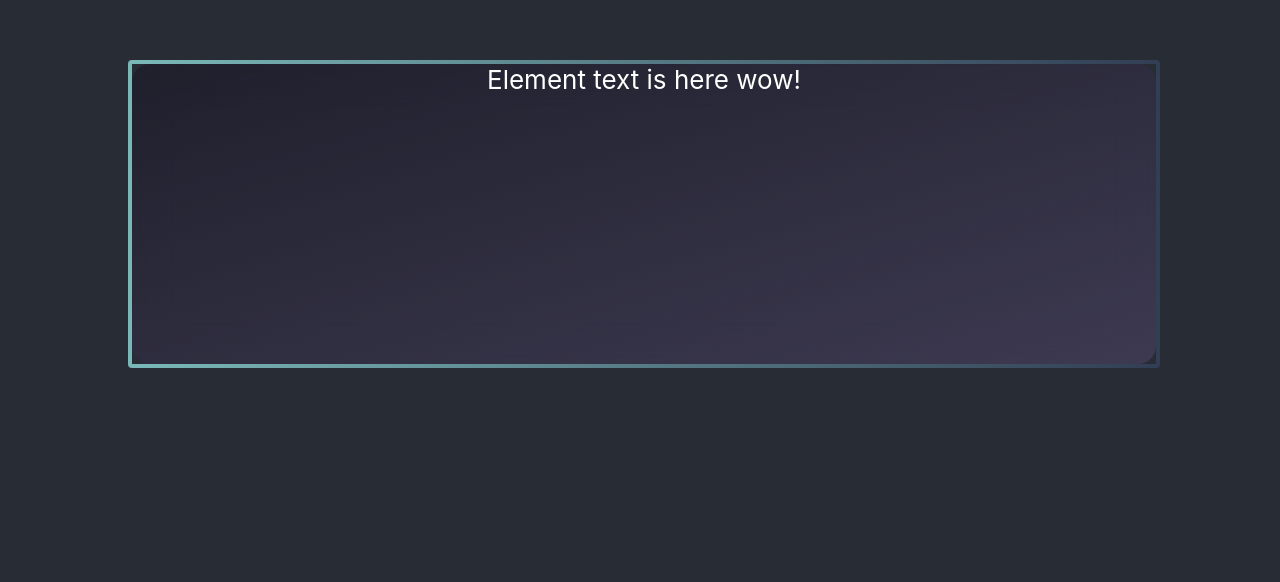
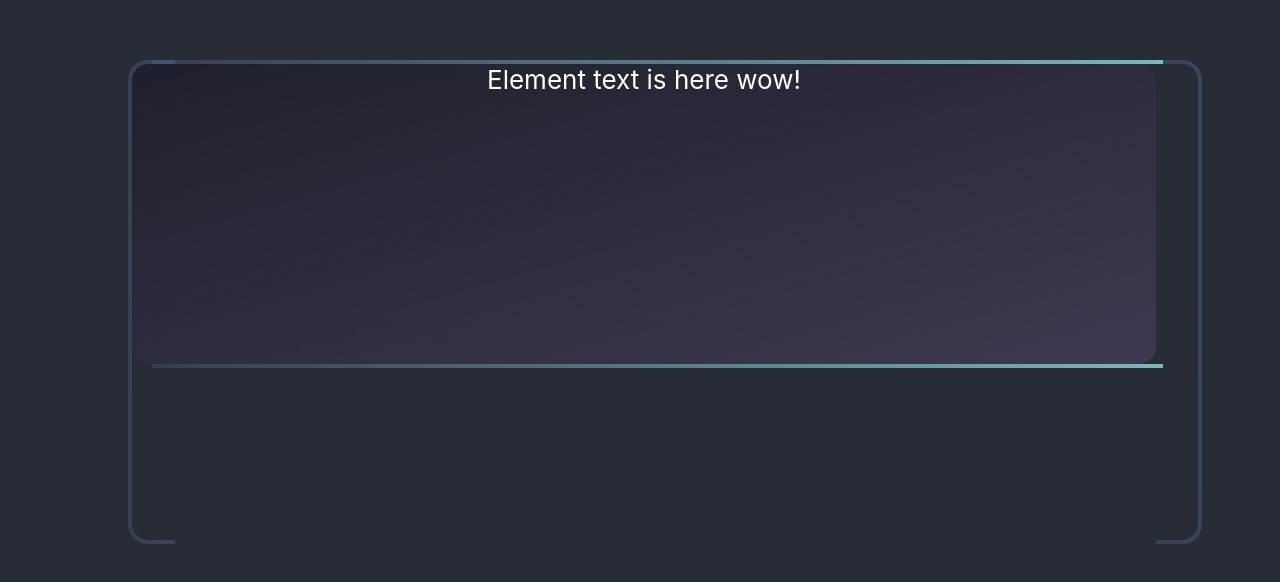
Before and after one commit to Jrschellenberg/glass-morphism-gradient-border-radius-example, a React (Create React App) app: page / in a window 1280 px wide. Shown: the part 186-768 px from the top of the page. Built offline with nearby package versions, Linux system fonts and the light colour scheme.

Commit message:
hold here

```diff
--- a/src/App.css
+++ b/src/App.css
@@ -1,6 +1,7 @@
 :root {
-  --color-left: rgba(154, 238, 235, 0.72);
-  --color-right: rgba(102, 156, 248, 0.16);
+  --color-left: rgba(102, 156, 248, 0.16);
+  --color-right: rgba(154, 238, 235, 0.72);
+
   --border-radius: 150px;
   --border-width: 4px;
 }
@@ -54,7 +55,8 @@
 
 .top,.bottom {
   height: var(--border-width);
-  width: calc(100% - var(--border-width) - var(--border-width));
+  left: 20px;
+  width: 98%;
   margin: 0 var(--border-width);
   background: linear-gradient(to right, var(--color-left), var(--color-right));
 }
@@ -62,26 +64,18 @@
 .left {
   left: 0;
   top: 0;
-  background: var(--color-left);
-  border-top-left-radius: var(--border-radius);
-  border-bottom-left-radius: var(--border-radius);
+
 }
 
 .right {
   right: 0;
   top: 0;
-  background: var(--color-right);
-  border-bottom-right-radius: var(--border-radius);
-  border-top-right-radius: var(--border-radius);
+
 }
 
 .top {
   top: 0;
-  left: 0;
-
 }
 .bottom {
   bottom: 0;
-  left: 0;
-
 }
--- a/src/App.js
+++ b/src/App.js
@@ -1,7 +1,13 @@
+import { useRef } from 'react';
 import './App.css';
+
+import { LineLeft, LineRight, } from './components'
 
 
 function GlassMorphism({ children , colorLeft, colorRight, borderRadius, borderWidth}) {
+  const ref = useRef()
+
+  console.log("ref", ref.current);
   return (
     <div className="App"
       style={{
@@ -14,9 +20,16 @@ function GlassMorphism({ children , colorLeft, colorRight, borderRadius, borderW
     >
       <div className="App-header">
         <div className="center-horizontal">
-          <div className="wrapper">
-            <div className="left" />
-            <div className="right" />
+          <div className="wrapper" ref={ref}>
+            <div className="left" >
+              <LineLeft
+                height={484}
+              />
+            </div>
+            <div className="right" >
+              <LineRight />
+            </div>
+
             <div className="top" />
             <div className="bottom" />
             <div className="glass-morphism">
--- /dev/null
+++ b/src/components/LineLeft.js
@@ -0,0 +1,26 @@
+import App from "../App";
+
+function LineLeft({width, height = "484"}){
+  return (
+      <svg width="47" height={height} viewBox={`0 0 47 ${height}`} fill="none" xmlns="http://www.w3.org/2000/svg">
+        <g filter="url(#filter0_b_423_624)">
+          <path d={`M47 2H20C10.0589 2 2 10.0589 2 20V464C2 473.941 10.0589 482 20 482H47`} stroke="url(#paint0_linear_423_624)" strokeWidth="4"/>
+        </g>
+        <defs>
+          <filter id="filter0_b_423_624" x="-40" y="-40" width="127" height="564" filterUnits="userSpaceOnUse" colorInterpolationFilters="sRGB">
+            <feFlood floodOpacity="0" result="BackgroundImageFix"/>
+            <feGaussianBlur in="BackgroundImageFix" stdDeviation="20"/>
+            <feComposite in2="SourceAlpha" operator="in" result="effect1_backgroundBlur_423_624"/>
+            <feBlend mode="normal" in="SourceGraphic" in2="effect1_backgroundBlur_423_624" result="shape"/>
+          </filter>
+          <linearGradient id="paint0_linear_423_624" x1="700.683" y1="-13.1089" x2="-40.8116" y2="2.66847" gradientUnits="userSpaceOnUse">
+            <stop stopColor="#9AEEEB" stopOpacity="0.72"/>
+            <stop offset="1" stopColor="#669CF8" stopOpacity="0.16"/>
+          </linearGradient>
+        </defs>
+      </svg>
+
+  )
+}
+
+export default LineLeft;
--- /dev/null
+++ b/src/components/LineRight.js
@@ -0,0 +1,27 @@
+import App from "../App";
+
+function LineRight({width, height}){
+  return (
+      <svg width="46" height="484" viewBox="0 0 46 484" fill="none" xmlns="http://www.w3.org/2000/svg">
+        <g filter="url(#filter0_b_423_624)">
+          <path d="M0 2H26C35.9411 2 44 10.0589 44 20V464C44 473.941 35.9411 482 26 482H0" stroke="url(#paint0_linear_423_624)" strokeWidth="4"/>
+        </g>
+        <defs>
+          <filter id="filter0_b_423_624" x="-40" y="-40" width="126" height="564" filterUnits="userSpaceOnUse" colorInterpolationFilters="sRGB">
+            <feFlood floodOpacity="0" result="BackgroundImageFix"/>
+            <feGaussianBlur in="BackgroundImageFix" stdDeviation="20"/>
+            <feComposite in2="SourceAlpha" operator="in" result="effect1_backgroundBlur_423_624"/>
+            <feBlend mode="normal" in="SourceGraphic" in2="effect1_backgroundBlur_423_624" result="shape"/>
+          </filter>
+          <linearGradient id="paint0_linear_423_624" x1="60.683" y1="-13.109" x2="-680.812" y2="2.66845" gradientUnits="userSpaceOnUse">
+            <stop stopColor="#9AEEEB" stopOpacity="0.72"/>
+            <stop offset="1" stopColor="#669CF8" stopOpacity="0.16"/>
+          </linearGradient>
+        </defs>
+      </svg>
+
+
+  )
+}
+
+export default LineRight;
--- /dev/null
+++ b/src/components/index.js
@@ -0,0 +1,7 @@
+import LineLeft from "./LineLeft";
+import LineRight from "./LineRight";
+
+export {
+  LineRight,
+  LineLeft,
+}
```
